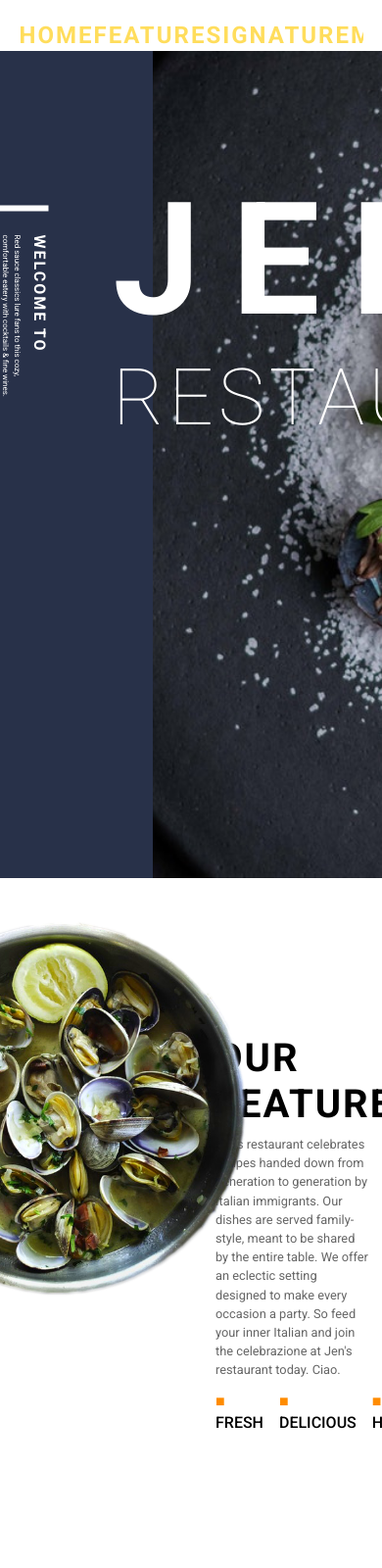
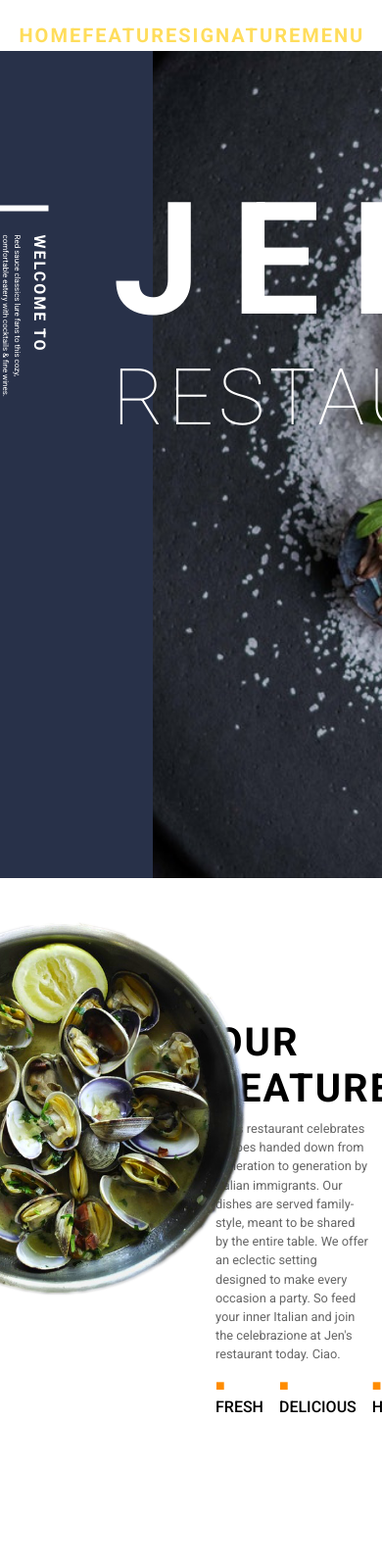
Before and after one commit to jerrychiu0863/jens_restaurant, a website: page index.html in a window 390 px wide. Shown: the top 1600 px of the page at 98% size. Drawn offline with Linux system fonts and the light colour scheme; some packages are replaced by stand-ins of ours.

Commit message:
added animation and responsive part

```diff
--- a/index.html
+++ b/index.html
@@ -15,7 +15,7 @@
         <nav>
             <div class="container">
                 <ul>
-                    <a href="#"><li>Home</li></a>
+                    <a href="index.html"><li>Home</li></a>
                     <a href="#feature"><li>Feature</li></a>
                     <a href="#signature"><li>Signature</li></a>
                     <a href="#menu"><li>Menu</li></a>
--- a/js/script.js
+++ b/js/script.js
@@ -1,3 +1,17 @@
+///////////// Feature Animation
+$(document).ready(function(){
+    $(window).scroll(function(){
+        if($(this).scrollTop() >600 && $(window).width() >= 900){
+           $('.feature__box').css({"transform": "translateX(0)", "opacity": "1"});
+            $('.feature__content').css({"transform": "translateX(0)", "opacity": "1"});
+        }else if($(this).scrollTop() >400 && $(window).width() < 900){
+            $('.feature__box').css({"transform": "translateX(0)", "opacity": "1"});
+            $('.feature__content').css({"transform": "translateX(0)", "opacity": "1"});
+        }
+    });
+});
+
+/////////// Signature Animation
 $(document).ready(function(){
     $(window).scroll(function(){
         if($(this).scrollTop() >1300 && $(window).width() >= 900){
--- a/sass/components/_navigation.scss
+++ b/sass/components/_navigation.scss
@@ -5,6 +5,10 @@
         list-style: none;
         display: flex;
         justify-content: space-around;
+
+         @include respond(tab-port) {
+             justify-content: space-between;
+        }
 
         li {
             position: relative;
@@ -19,6 +23,9 @@
             //background-image: linear-gradient(-110deg, $col-main 0%, $col-main 40%, transparent 40%);
             transition: color .38s;
 
+            @include respond(tab-port) {
+                font-size: 2.5rem;
+            }
 
             &::before {
                 content: "";
--- a/sass/layout/_feature.scss
+++ b/sass/layout/_feature.scss
@@ -11,6 +11,9 @@
         width: 40%;
         height: 40rem;
         z-index: 2;
+        transform: translateX(-5rem);
+        opacity: 0;
+        transition: all linear .5s;
         //background-color: $col-sub;
 
         img {
@@ -37,6 +40,9 @@
         margin-top: 25rem;
         margin-left: 8rem;
         max-width: 40%;
+        transform: translateX(5rem);
+        opacity: 0;
+        transition: all linear .5s;
 
         @include respond(tab-land) {
             margin-top: 22rem;
@@ -44,7 +50,7 @@
         }
 
         @include respond(tab-port) {
-            margin-top: 20rem;
+            margin-top: 18rem;
             margin-left: 8rem;
         }
 
```
Also changed, not shown: css/style.css, sass/pages/_home.scss (line endings or trailing spaces).
